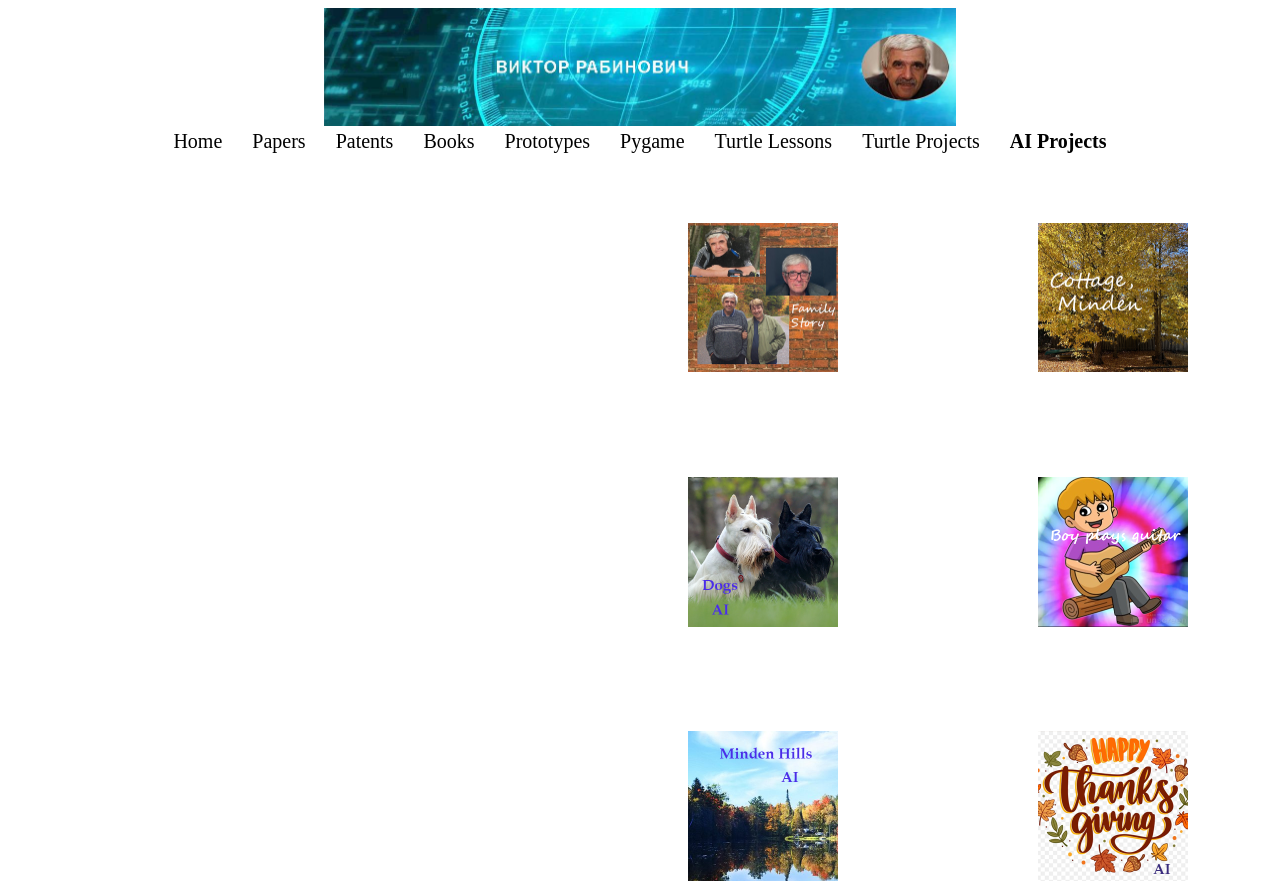
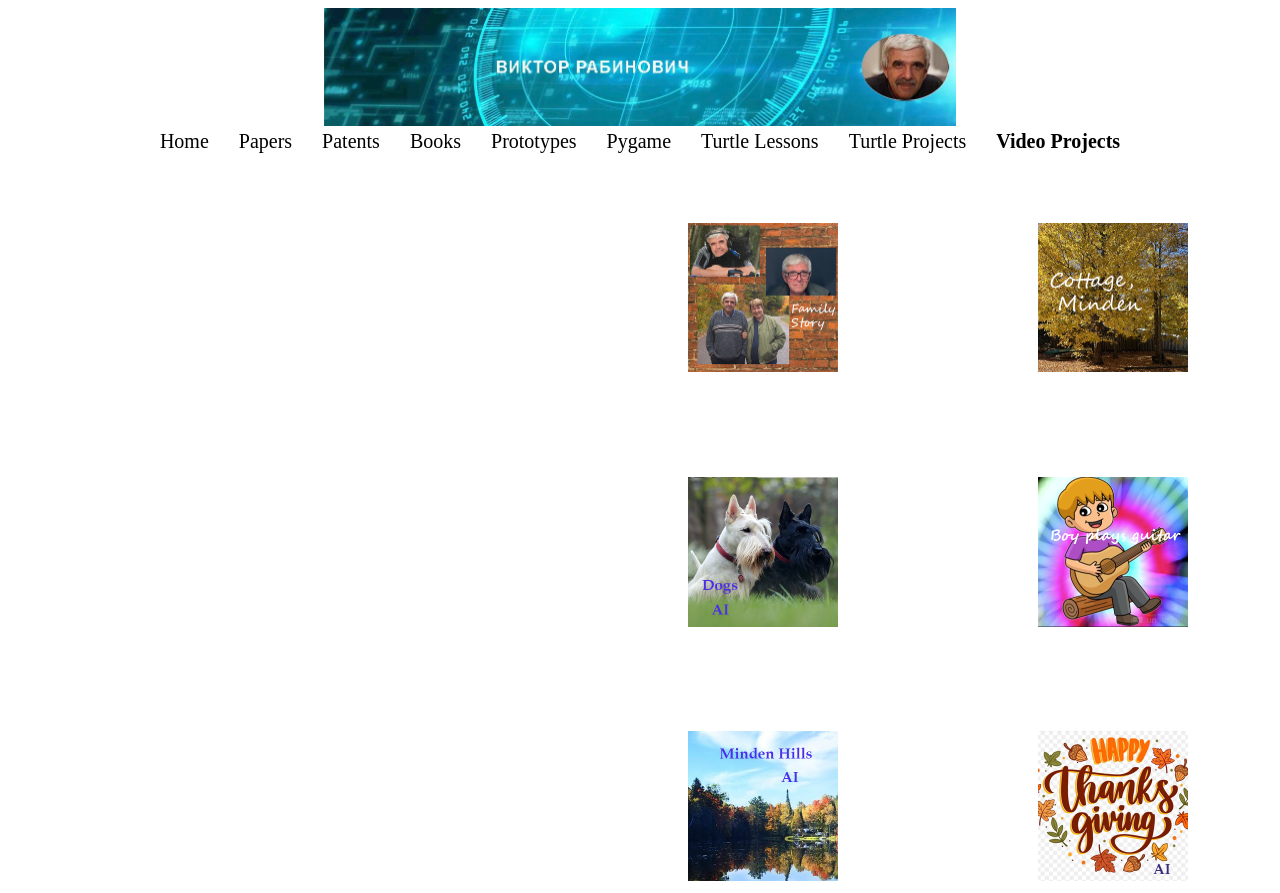
Before and after one commit to victenna/Vittorio, a plain HTML site: page index_ai.html in a window 1280 px wide. Shown: the top 893 px of the page. Drawn offline with Linux system fonts and the light colour scheme.

Commit message:
Update index_ai.html

```diff
--- a/index_ai.html
+++ b/index_ai.html
@@ -49,7 +49,7 @@
             <li><a href="index_pygame.html">Pygame</a></li>
             <li><a href="index_lessons.html">Turtle Lessons</a></li>
             <li><a href="index_turtle.html">Turtle Projects</a></li>
-            <li><a href="index_ai.html">AI Projects</a></li>
+            <li><a href="index_ai.html">Video Projects</a></li>
         </ul>
     </nav>
 </header>
```
